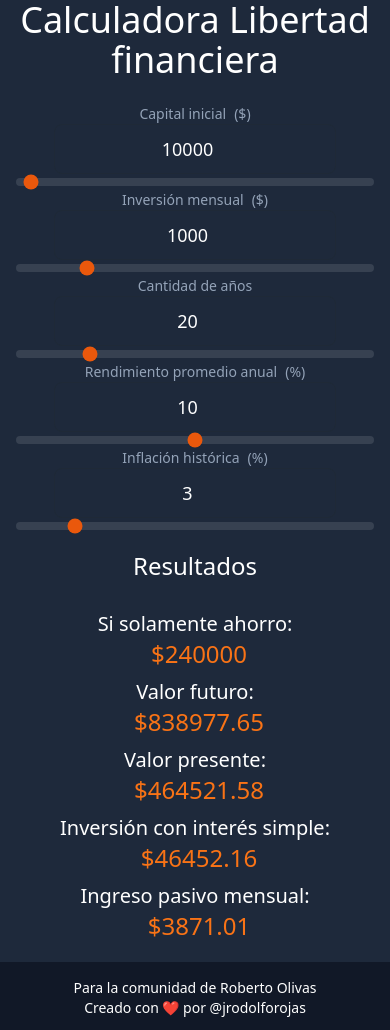
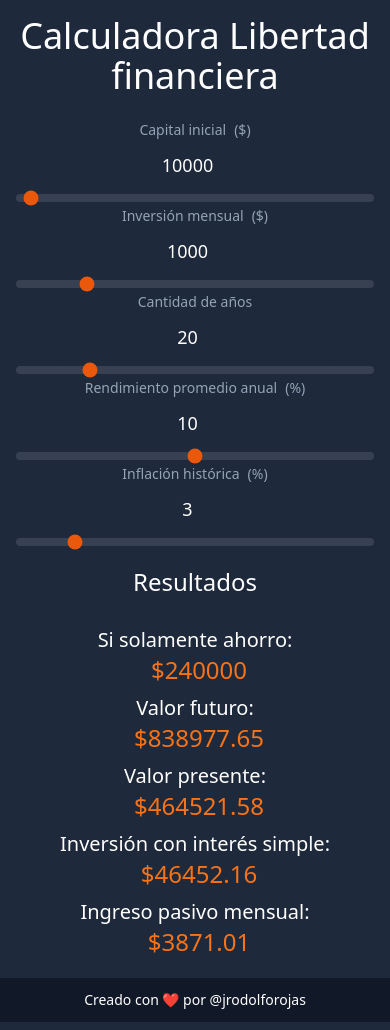
Before and after one commit to jrodolforojas/libertadfinanciera, a React (Vite) app: page / in a window 390 px wide. Built offline with nearby package versions, Linux system fonts and the light colour scheme.

Commit message:
Update footer and added header

```diff
--- a/src/App.jsx
+++ b/src/App.jsx
@@ -7,8 +7,7 @@ function App () {
         <FinancialFreedom />
       </main>
       <footer className='flex flex-col bg-gray-900 items-center justify-center p-3'>
-        <p className='text-white text-center text-sm mt-1'>Para la comunidad de <a href='https://finanzasconrobertoolivas.com/'>Roberto Olivas</a></p>
-        <p className='text-white text-center text-sm'>Creado con ❤️ por <a href='https://www.linkedin.com/in/jrodolforojas/'>@jrodolforojas</a></p>
+        <span className='text-white text-center text-sm'>Creado con ❤️ por <a href='https://www.linkedin.com/in/jrodolforojas/'>@jrodolforojas</a></span>
       </footer>
     </div>
   )
--- a/src/financialFreedom/index.jsx
+++ b/src/financialFreedom/index.jsx
@@ -71,7 +71,9 @@ export function FinancialFreedom () {
 
   return (
     <section>
-      <h1 className='mb-5 text-4xl text-white text-center px-2'>Calculadora Libertad financiera</h1>
+      <header>
+        <h1 className='mb-5 text-4xl text-white text-center px-2 mt-4 md:mt-0'>Calculadora Libertad financiera</h1>
+      </header>
       <form onSubmit={calculateCompoundInterest} className='flex flex-col w-full'>
         <InputRange inputName='initialCapital' label='Capital inicial' value={initialCapital} onChange={handleChangeInitialCapital} min={0} max={500000} />
         <InputRange inputName='paymentPerPeriod' label='Inversión mensual' min={100} max={5000} value={paymentPerPeriod} onChange={handleChangePaymentPerPeriod} />
```
